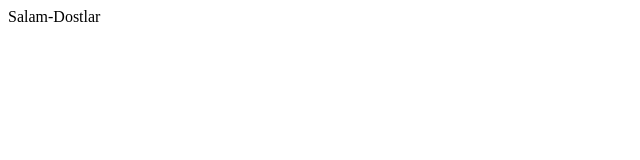
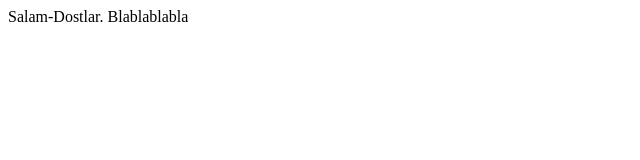
Before and after one commit to Djava17179494/Test4, a plain HTML site: page index.html in a window 1280 px wide. Shown: the whole page, without its empty margins (0-640 px from the left). Drawn offline with Linux system fonts and the light colour scheme.

Commit message:
elave nese

```diff
--- a/index.html
+++ b/index.html
@@ -6,6 +6,6 @@
     <title>Document</title>
 </head>
 <body>
-    Salam-Dostlar
+    Salam-Dostlar. Blablablabla
 </body>
 </html>
```
